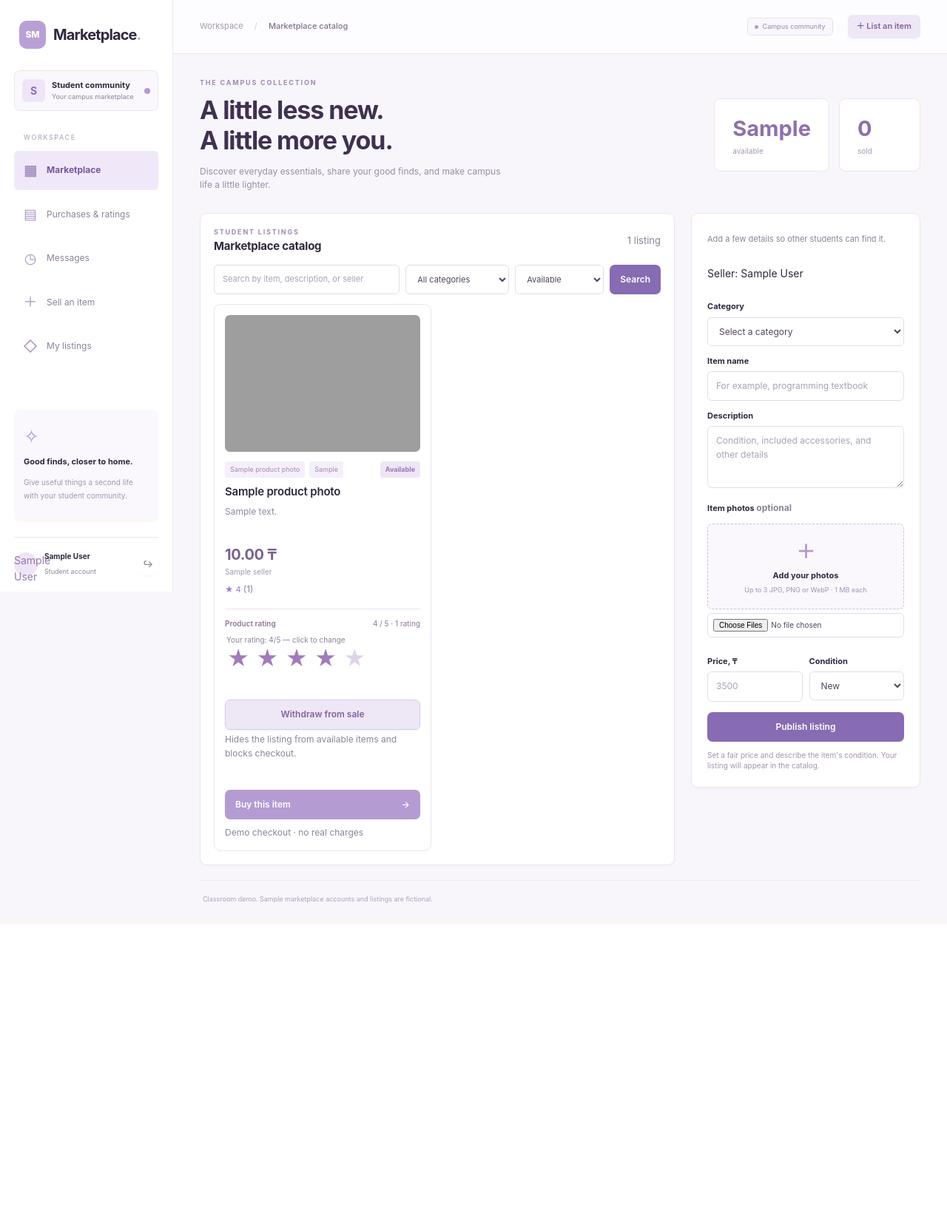
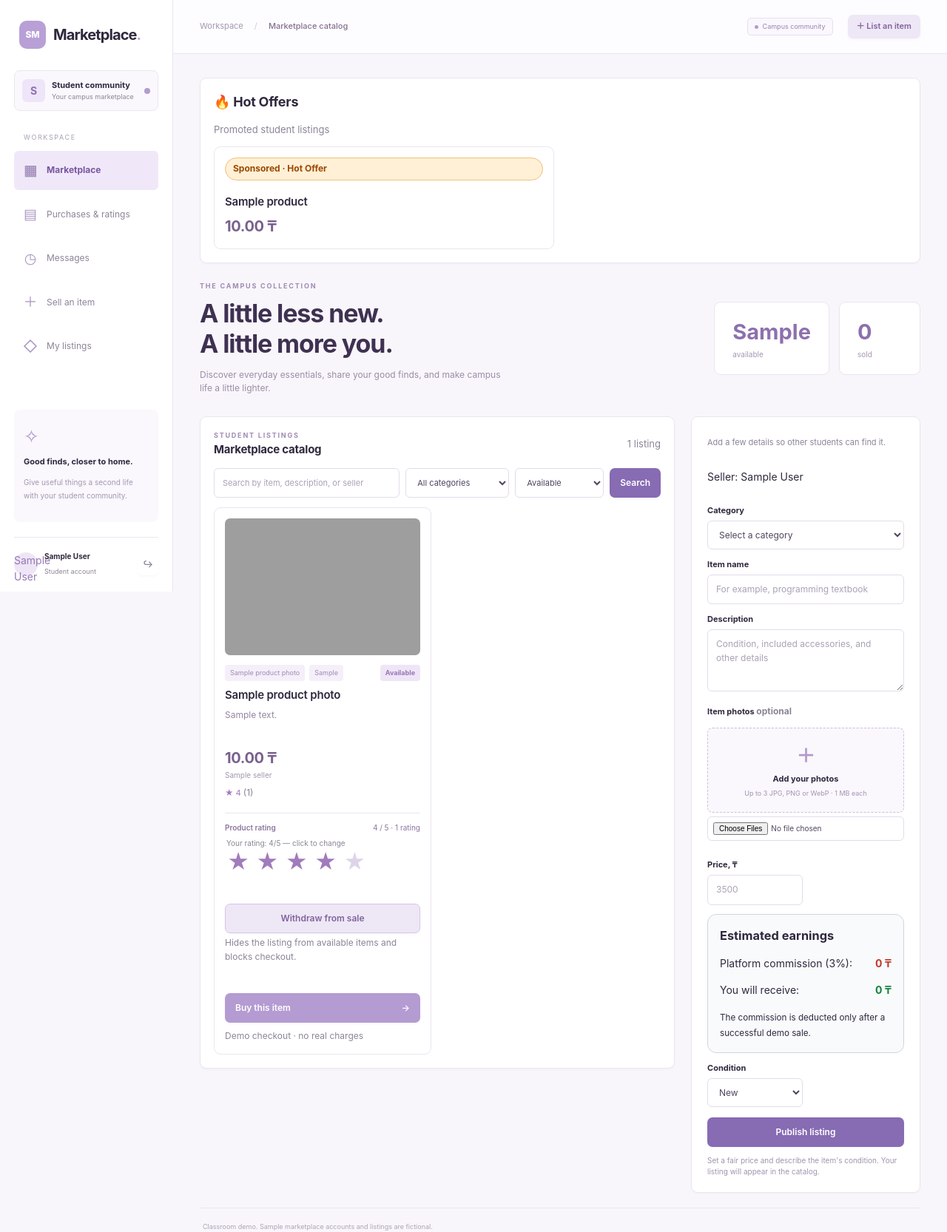
Before and after one commit to App1epli/Student-Marketplace, a Flask app: page / in a window 1280 px wide. Shown: the top 1666 px of the page at 74% size. Before the commit the page ends 1221 px from the top, so only its background shows below. Run offline with Flask 3, Linux system fonts and the light colour scheme; the visitor is signed in with stand-in values (Sample User, id 1); a database or web service that is not in the repository returns one stand-in record (values such as "Sample title"); some libraries are stand-ins or nearby versions; grey boxes are pictures that could not be loaded.

Commit message:
Add seller commission, Hot Offers and Share feature

```diff
--- a/backend/app.py
+++ b/backend/app.py
@@ -33,6 +33,12 @@ app.register_blueprint(auth.bp)
 app.register_blueprint(messaging.bp)
 CONDITIONS = ("New", "Like New", "Good", "Fair")
 STATUSES = ("Available", "Sold", "Removed", "All")
+
+PROMOTION_PLANS = {
+    1: Decimal("200.00"),
+    3: Decimal("500.00"),
+    7: Decimal("900.00")
+}
 
 
 def wallet_hash():
@@ -124,7 +130,25 @@ def catalog():
             JOIN students s ON s.student_id=p.seller_id""" + where +
             " ORDER BY CASE p.status WHEN 'Available' THEN 0 ELSE 1 END, p.price, p.product_id", [user["student_id"] if user else None, *args]).fetchall()
         counts = {row["status"]: row["n"] for row in conn.execute("SELECT status, COUNT(*) AS n FROM products GROUP BY status")}
-    return render_template("catalog.html", title="Marketplace catalog", rows=rows,
+
+        hot_offers = conn.execute(
+            """
+            SELECT DISTINCT
+                p.product_id,
+                p.product_name,
+                p.price
+            FROM products p
+            JOIN listing_promotions lp
+                ON lp.product_id = p.product_id
+            WHERE p.status = 'Available'
+              AND lp.starts_at <= CURRENT_TIMESTAMP
+              AND lp.expires_at > CURRENT_TIMESTAMP
+            ORDER BY p.product_id DESC
+            LIMIT 6
+            """
+        ).fetchall()
+
+    return render_template("catalog.html", title="Marketplace catalog", rows=rows,hot_offers=hot_offers,
                            categories=categories, people=people, counts=counts,
                            search=search, status=status, category=category,
                            conditions=CONDITIONS, statuses=STATUSES,
@@ -369,6 +393,110 @@ def too_large(error):
     return render_template("error.html", title="Upload too large", message="Upload up to 3 photos, no larger than 1 MB each."), 413
 
 
+@app.get("/listings/<int:product_id>/promote")
+@auth.login_required
+def promote_listing(product_id):
+    user = auth.current_student()
+
+    with connect() as conn:
+        product = conn.execute(
+            """
+            SELECT product_id, product_name, price
+            FROM products
+            WHERE product_id = ?
+              AND seller_id = ?
+              AND status = 'Available'
+            """,
+            (product_id, user["student_id"])
+        ).fetchone()
+
+    if product is None:
+        return render_template(
+            "error.html",
+            title="Not found",
+            message="This listing cannot be promoted."
+        ), 404
+
+    return render_template(
+        "promote_listing.html",
+        title="Promote Listing",
+        product=product,
+        plans=PROMOTION_PLANS
+    )
+
+
+@app.post("/listings/<int:product_id>/promote")
+@auth.login_required
+def confirm_promotion(product_id):
+    user = auth.current_student()
+
+    try:
+        days = int(request.form["duration_days"])
+    except (KeyError, ValueError):
+        return "Invalid promotion plan", 400
+
+    if days not in PROMOTION_PLANS:
+        return "Invalid promotion plan", 400
+
+    with connect() as conn:
+        product = conn.execute(
+            """
+            SELECT product_id
+            FROM products
+            WHERE product_id = ?
+              AND seller_id = ?
+              AND status = 'Available'
+            FOR UPDATE
+            """,
+            (product_id, user["student_id"])
+        ).fetchone()
+
+        if product is None:
+            return "Listing not available", 404
+
+        active = conn.execute(
+            """
+            SELECT 1
+            FROM listing_promotions
+            WHERE product_id = ?
+              AND expires_at > CURRENT_TIMESTAMP
+            LIMIT 1
+            """,
+            (product_id,)
+        ).fetchone()
+
+        if active:
+            return "This listing is already promoted", 409
+
+        conn.execute(
+            """
+            INSERT INTO listing_promotions (
+                product_id,
+                student_id,
+                duration_days,
+                demo_price,
+                expires_at
+            )
+            VALUES (
+                ?, ?, ?, ?,
+                CURRENT_TIMESTAMP + (? * INTERVAL '1 day')
+            )
+            """,
+            (
+                product_id,
+                user["student_id"],
+                days,
+                PROMOTION_PLANS[days],
+                days
+            )
+        )
+
+    return redirect(
+        url_for("my_listings", notice="Promotion activated"),
+        code=303
+    )
+
+
 @app.get("/my-listings")
 @auth.login_required
 def my_listings():
--- a/backend/payments.py
+++ b/backend/payments.py
@@ -1,7 +1,25 @@
 """Classroom payment simulator. A saved test card is required; no money moves."""
 from uuid import UUID
+from decimal import Decimal, ROUND_HALF_UP
 
 PAYMENT_METHODS = ("Demo Card",)
+
+
+COMMISSION_RATE = Decimal("0.03")
+
+
+def calculate_seller_amounts(price):
+    price = Decimal(str(price))
+
+    fee = (price * COMMISSION_RATE).quantize(
+        Decimal("0.01"),
+        rounding=ROUND_HALF_UP
+    )
+
+    seller_payout = price - fee
+
+    return fee, seller_payout
+
 
 
 class CheckoutError(ValueError):
@@ -72,9 +90,38 @@ def complete_purchase(conn, *, product_id, buyer_id, method, reference, card_id=
     if outcome == "declined":
         raise CheckoutError("Demo payment declined. No money was charged and the item is still available. Choose Approved to try again.", 402)
 
-    conn.execute("""INSERT INTO purchases
-        (buyer_id, product_id, agreed_price, payment_method, payment_status, payment_reference, card_last4)
-        VALUES (?, ?, ?, ?, ?, ?, ?)""", (buyer_id, product_id, product["price"], method, "Demo paid", reference, card["last4"]))
+    fee, payout = calculate_seller_amounts(product["price"])
+
+    conn.execute(
+        """
+        INSERT INTO purchases (
+            buyer_id,
+            product_id,
+            agreed_price,
+            payment_method,
+            payment_status,
+            payment_reference,
+            card_last4,
+            platform_fee,
+            seller_payout,
+            commission_rate
+        )
+        VALUES (?, ?, ?, ?, ?, ?, ?, ?, ?, ?)
+        """,
+        (
+            buyer_id,
+            product_id,
+            product["price"],
+            method,
+            "Demo paid",
+            reference,
+            card["last4"],
+            fee,
+            payout,
+            COMMISSION_RATE
+        )
+    )
+
     changed = conn.execute("UPDATE products SET status='Sold' WHERE product_id=? AND status='Available'", (product_id,)).rowcount
     if changed != 1:
         raise CheckoutError("This listing is no longer available.", 409)
--- a/frontend/static/listing.js
+++ b/frontend/static/listing.js
@@ -25,3 +25,47 @@
     });
   });
 })();
+
+
+(() => {
+  const priceInput = document.getElementById("price");
+  const commissionElement =
+      document.getElementById("commission-amount");
+  const earningsElement =
+      document.getElementById("seller-earnings");
+
+  if (!priceInput || !commissionElement || !earningsElement) {
+      return;
+  }
+
+  const commissionRate = 0.03;
+
+  function updateEarnings() {
+      const price = Number(priceInput.value);
+
+      if (!Number.isFinite(price) || price <= 0) {
+          commissionElement.textContent = "0 ₸";
+          earningsElement.textContent = "0 ₸";
+          return;
+      }
+
+      const commission =
+          Math.round(price * commissionRate * 100) / 100;
+
+      const earnings =
+          Math.round((price - commission) * 100) / 100;
+
+      const format = value =>
+          value.toLocaleString("en-US", {
+              minimumFractionDigits: 2,
+              maximumFractionDigits: 2
+          }) + " ₸";
+
+      commissionElement.textContent = "- " + format(commission);
+      earningsElement.textContent = format(earnings);
+  }
+
+  priceInput.addEventListener("input", updateEarnings);
+
+  updateEarnings();
+})();
--- a/frontend/static/styles.css
+++ b/frontend/static/styles.css
@@ -68,3 +68,76 @@ a.button,button{display:inline-flex;align-items:center;justify-content:center;ga
 .danger-button:hover {
     background: #922b21;
 }
+
+.seller-fee-preview {
+    margin-top: 12px;
+    padding: 16px;
+    border: 1px solid #d0d5dd;
+    border-radius: 12px;
+    background: #f8fafc;
+}
+
+.seller-fee-preview h3 {
+    margin-top: 0;
+    margin-bottom: 12px;
+}
+
+.seller-fee-preview p {
+    display: flex;
+    justify-content: space-between;
+    gap: 12px;
+}
+
+#commission-amount {
+    color: #c0392b;
+}
+
+#seller-earnings {
+    color: #16803c;
+    font-weight: 700;
+}
+
+
+
+/* Hot Offers */
+
+.hot-offers {
+    margin-bottom: 24px;
+}
+
+.hot-offers h2 {
+    margin-bottom: 12px;
+}
+
+.hot-badge {
+    display: inline-block;
+    background: #fff0d6;
+    color: #9a4800;
+    border: 1px solid #f2c078;
+    padding: 5px 10px;
+    border-radius: 20px;
+    font-size: 12px;
+    font-weight: 700;
+    margin-bottom: 10px;
+}
+
+.promotion-plan {
+    display: block;
+    padding: 12px;
+    margin: 10px 0;
+    border: 1px solid #d0d5dd;
+    border-radius: 10px;
+    cursor: pointer;
+}
+
+.item-actions {
+    display: flex;
+    gap: 12px;
+    align-items: center;
+    flex-wrap: wrap;
+    margin-top: 20px;
+}
+
+.share-button {
+    cursor: pointer;
+}
--- a/frontend/templates/catalog.html
+++ b/frontend/templates/catalog.html
@@ -1,6 +1,48 @@
 {% extends "base.html" %}
 {% from 'stars.html' import product_stars, sale_controls with context %}
 {% block content %}
+
+
+{% if hot_offers %}
+
+<section class="panel hot-offers">
+
+    <h2>🔥 Hot Offers</h2>
+    <p class="subtle">
+        Promoted student listings
+    </p>
+
+    <div class="catalog">
+
+        {% for item in hot_offers %}
+
+        <article class="listing">
+
+            <span class="hot-badge">
+                Sponsored · Hot Offer
+            </span>
+
+            <h3>
+                <a href="{{ url_for('item_detail',
+                         product_id=item.product_id) }}">
+                    {{ item.product_name }}
+                </a>
+            </h3>
+
+            <div class="price">
+                {{ item.price|money }}
+            </div>
+
+        </article>
+
+        {% endfor %}
+
+    </div>
+
+</section>
+
+{% endif %}
+
 <section class="hero"><div><div class="eyebrow">THE CAMPUS COLLECTION</div><h1>A little less new.<br>A little more you.</h1><p>Discover everyday essentials, share your good finds, and make campus life a little lighter.</p></div>
 <div class="stats"><span class="stat"><b>{{ counts.get('Available', 0) }}</b> available</span><span class="stat"><b>{{ counts.get('Sold', 0) }}</b> sold</span></div></section>
 <div class="workspace"><section class="panel">
--- a/frontend/templates/listing_form.html
+++ b/frontend/templates/listing_form.html
@@ -10,6 +10,26 @@
 <div class="wide"><label for="description">Description</label><textarea id="description" name="description" placeholder="Condition, included accessories, and other details" required></textarea></div>
 <div class="wide"><label for="listing-photos">Item photos <span class="muted">optional</span></label><label class="photo-dropzone" for="listing-photos"><span aria-hidden="true">＋</span><strong>Add your photos</strong><small>Up to 3 JPG, PNG or WebP · 1 MB each</small></label><input id="listing-photos" name="photos" type="file" accept="image/jpeg,image/png,image/webp" multiple aria-describedby="photo-feedback"><p class="hint" id="photo-feedback" role="status"></p><div id="photo-previews" class="photo-previews"></div></div>
 <div><label for="price">Price, ₸</label><input id="price" name="price" type="number" min="1" max="99999999.99" step="0.01" placeholder="3500" required></div>
+
+<div class="wide seller-fee-preview">
+    <h3>Estimated earnings</h3>
+
+    <p>
+        Platform commission (3%):
+        <strong id="commission-amount">0 ₸</strong>
+    </p>
+
+    <p>
+        You will receive:
+        <strong id="seller-earnings">0 ₸</strong>
+    </p>
+
+    <small>
+        The commission is deducted only after
+        a successful demo sale.
+    </small>
+</div>
+
 <div><label for="condition">Condition</label><select id="condition" name="item_condition">{% for value in conditions %}<option value="{{ value }}">{{ value }}</option>{% endfor %}</select></div>
 </div><div class="form-actions"><button type="submit" {% if not current_user %}disabled{% endif %}>Publish listing</button></div>
 <p class="safe-note">Set a fair price and describe the item's condition. Your listing will appear in the catalog.</p></form></section>
--- a/frontend/templates/my_listings.html
+++ b/frontend/templates/my_listings.html
@@ -36,6 +36,12 @@
 
       {% if item.status == 'Available' %}
       <div class="listing-actions">
+
+        <a class="button"
+            href="{{ url_for('promote_listing',
+              product_id=item.product_id) }}">
+            Promote
+        </a>
 
         <a class="button"
            href="{{ url_for('edit_listing', product_id=item.product_id) }}">
```
Also changed, not shown: frontend/templates/item.html (+247 -5 lines), frontend/templates/promote_listing.html (added, +55 -0 lines), backend/migrations/007_seller_commission.sql (added), backend/migrations/008_hot_offers.sql (added).
